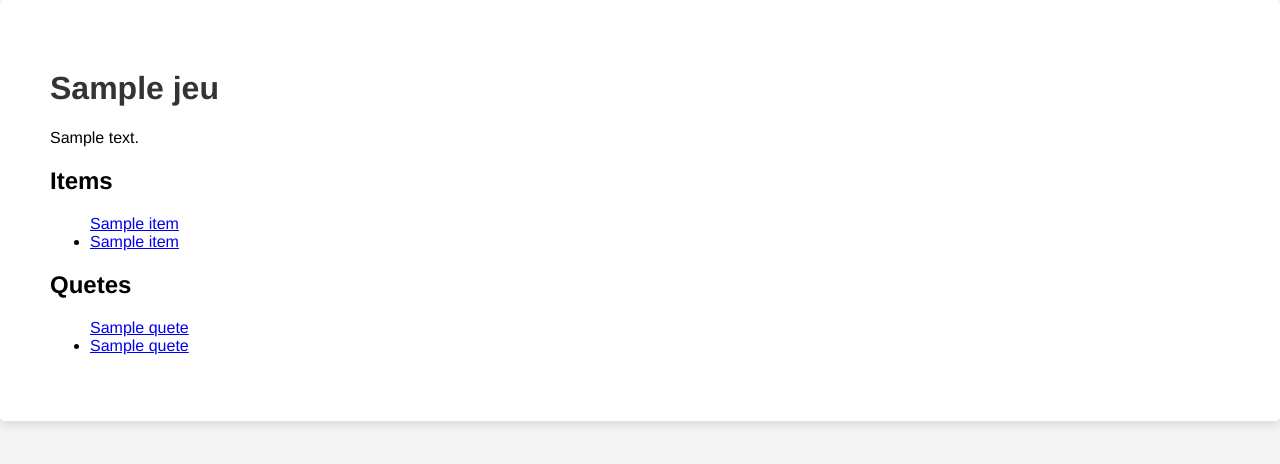
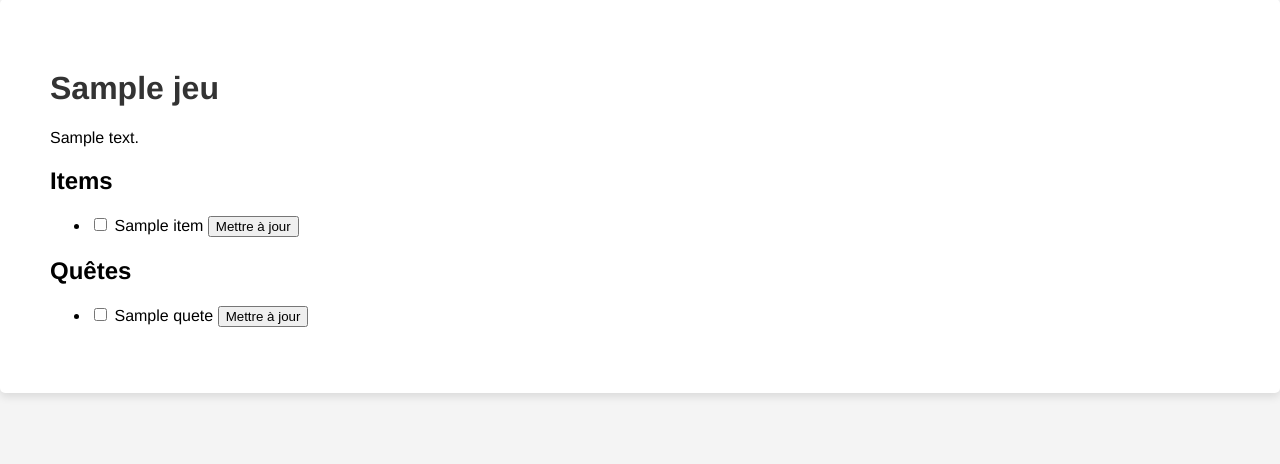
Before and after one commit to ThomasAlvarezRodriguez/FullStackE5, a Django app: page /jeux/1/ in a window 1280 px wide. Shown: the part 161-625 px from the top of the page. Run offline with Django 4.2, Linux system fonts and the light colour scheme; tables that the repository leaves empty hold one stand-in row (values such as "Sample post").

Commit message:
check test

```diff
--- a/App_Checklist/templates/game.html
+++ b/App_Checklist/templates/game.html
@@ -1,8 +1,7 @@
 {% extends 'base.html' %}
 
-{% block title %}Page de jeu{% endblock %}
+{% block title %}{{ jeu.nom }}{% endblock %}
 
-<!-- Dans game.html -->
 {% block content %}
 <div class="breadcrumb">
     <a href="{% url 'home' %}">Accueil</a> > <a href="{% url 'jeux_list' %}">Liste des jeux</a> > {{ jeu.nom }}
@@ -10,21 +9,32 @@
 <div class="content">
     <h1>{{ jeu.nom }}</h1>
     <p>{{ jeu.description }}</p>
-        <!-- Liste des items -->
+
     <h2>Items</h2>
     <ul>
         {% for item in items %}
-                <a href="{% url 'toggle_obtenu_item' item.id %}">{{ item.nom }}</a>
-                <li><a href="{% url 'item_detail' item_id=item.id %}">{{ item.nom }}</a></li>
-
+            <li>
+                <form method="post" action="{% url 'toggle_obtenu_item' item.id %}">
+                    {% csrf_token %}
+                    <input type="checkbox" name="obtenu" id="item_{{ item.id }}" {% if item.est_obtenu %}checked{% endif %}>
+                    <label for="item_{{ item.id }}">{{ item.nom }}</label>
+                    <button type="submit">Mettre à jour</button>
+                </form>
+            </li>
         {% endfor %}
     </ul>
 
-        <h2>Quetes</h2>
+    <h2>Quêtes</h2>
     <ul>
         {% for quete in quetes %}
-               <a href="{% url 'toggle_obtenu_quete' quete.id %}">{{ quete.titre }}</a>
-                <li><a href="{% url 'quete_detail' quete_id=quete.id %}">{{ quete.titre }}</a></li>
+            <li>
+                <form method="post" action="{% url 'toggle_obtenu_quete' quete.id %}">
+                    {% csrf_token %}
+                    <input type="checkbox" name="accomplie" id="quete_{{ quete.id }}" {% if quete.est_accomplie %}checked{% endif %}>
+                    <label for="quete_{{ quete.id }}">{{ quete.titre }}</label>
+                    <button type="submit">Mettre à jour</button>
+                </form>
+            </li>
         {% endfor %}
     </ul>
 </div>
```
Lines whose indentation alone changed are shown as unchanged.
